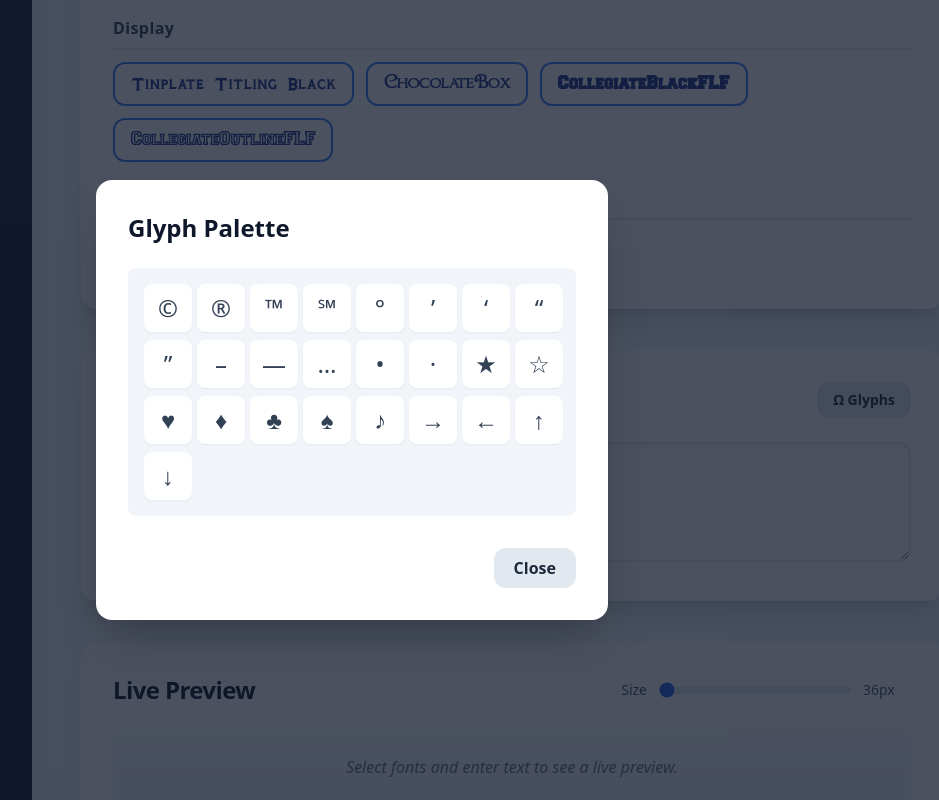
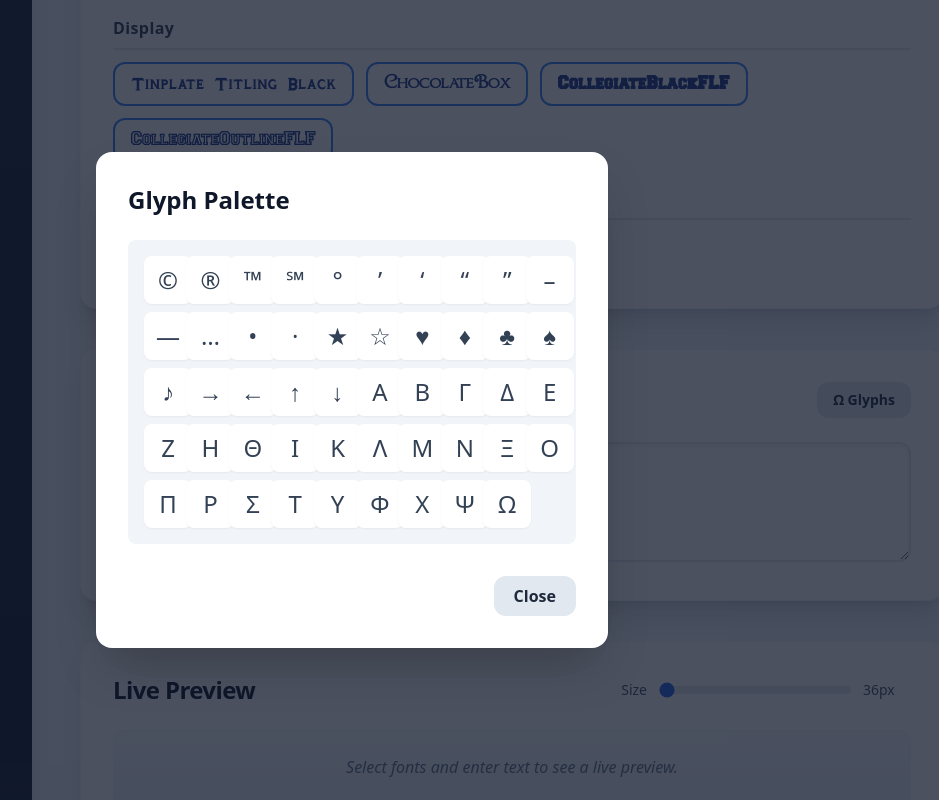
Before and after one commit to Arch-Tom/archfonthub, a React (Vite) app: page / in a window 1280 px wide. Both pictures are taken after a click on the button "Ω Glyphs". Shown: the part 519-1319 px from the top of the page, without its empty margins (288-1227 px from the left). Built offline with nearby package versions, Linux system fonts and the light colour scheme; a web font is replaced by a local one.

Commit message:
Adding Greek Letters to Glyps

```diff
--- a/src/App.jsx
+++ b/src/App.jsx
@@ -13,8 +13,10 @@ const App = () => {
         'Monospace': ['Zapf Humanist']
     };
 
-    // NEW: List of glyphs for the palette
-    const glyphs = ['©', '®', '™', '℠', '°', '’', '‘', '“', '”', '–', '—', '…', '•', '·', '★', '☆', '♥', '♦', '♣', '♠', '♪', '→', '←', '↑', '↓'];
+    const glyphs = [
+        '©', '®', '™', '℠', '°', '’', '‘', '“', '”', '–', '—', '…', '•', '·', '★', '☆', '♥', '♦', '♣', '♠', '♪', '→', '←', '↑', '↓',
+        'Α', 'Β', 'Γ', 'Δ', 'Ε', 'Ζ', 'Η', 'Θ', 'Ι', 'Κ', 'Λ', 'Μ', 'Ν', 'Ξ', 'Ο', 'Π', 'Ρ', 'Σ', 'Τ', 'Υ', 'Φ', 'Χ', 'Ψ', 'Ω'
+    ];
 
 
     const [selectedFonts, setSelectedFonts] = useState([]);
@@ -24,7 +26,6 @@ const App = () => {
     const [showMessageBox, setShowMessageBox] = useState(false);
     const [showCustomerModal, setShowCustomerModal] = useState(false);
 
-    // NEW: State to control the glyph palette visibility
     const [showGlyphPalette, setShowGlyphPalette] = useState(false);
 
     const [customerName, setCustomerName] = useState('');
@@ -32,7 +33,6 @@ const App = () => {
     const [orderNumber, setOrderNumber] = useState('');
     const [pendingSvgContent, setPendingSvgContent] = useState(null);
 
-    // NEW: Ref for the textarea to manage cursor position
     const textInputRef = useRef(null);
 
 
@@ -55,7 +55,6 @@ const App = () => {
 
     const formatForFilename = (str) => str.trim().replace(/\s+/g, '_').replace(/[^a-zA-Z0-9_-]/g, '');
 
-    // NEW: Function to insert a glyph into the textarea at the cursor position
     const handleGlyphInsert = (glyph) => {
         const textarea = textInputRef.current;
         if (!textarea) return;
@@ -67,7 +66,6 @@ const App = () => {
         const newText = text.substring(0, start) + glyph + text.substring(end);
         setCustomText(newText);
 
-        // This ensures the cursor is placed after the inserted glyph
         textarea.focus();
         setTimeout(() => {
             textarea.selectionStart = textarea.selectionEnd = start + glyph.length;
@@ -174,7 +172,6 @@ const App = () => {
     return (
         <div className="flex flex-col lg:flex-row min-h-screen bg-slate-100 font-sans">
             {/* Sidebar */}
-            {/* MODIFIED: Changed justify-center to justify-start and added top padding */}
             <aside className="bg-gradient-to-b from-slate-800 to-slate-900 text-white w-full lg:w-80 p-8 flex flex-col items-center justify-start pt-16 shadow-xl rounded-r-3xl">
                 <div className="flex flex-col items-center">
                     <div className="mb-4">
@@ -225,7 +222,6 @@ const App = () => {
 
                         {/* Text Input Card */}
                         <section className="bg-white rounded-2xl shadow-xl p-8 border border-slate-100">
-                            {/* MODIFIED: Added a flex container and the new Glyphs button */}
                             <div className="flex justify-between items-center mb-6">
                                 <h2 className="text-2xl font-black text-slate-900 tracking-tight">Custom Text</h2>
                                 <button
@@ -236,7 +232,7 @@ const App = () => {
                                 </button>
                             </div>
                             <textarea
-                                ref={textInputRef} // NEW: Added ref
+                                ref={textInputRef}
                                 className="w-full p-5 border-2 border-slate-200 rounded-xl shadow-inner focus:outline-none focus:ring-2 focus:ring-blue-400 focus:border-blue-400 min-h-[120px] text-lg"
                                 value={customText}
                                 onChange={handleTextChange}
@@ -293,15 +289,13 @@ const App = () => {
             </main>
 
             {/* Modals Overlay */}
-            {/* MODIFIED: Condition now includes the glyph palette */}
             {(showCustomerModal || showMessageBox || showGlyphPalette) && (
                 <div className="fixed inset-0 bg-slate-900 bg-opacity-75 flex items-center justify-center p-4 z-50 transition-opacity animate-fade-in">
                     <div className="bg-white rounded-2xl shadow-2xl p-8 w-full max-w-lg animate-fade-in">
-                        {/* NEW: Glyph Palette Modal */}
                         {showGlyphPalette && (
                             <div className="space-y-6">
                                 <h3 className="text-2xl font-bold text-slate-900">Glyph Palette</h3>
-                                <div className="grid grid-cols-6 sm:grid-cols-8 gap-2 bg-slate-100 p-4 rounded-lg">
+                                <div className="grid grid-cols-8 sm:grid-cols-10 gap-2 bg-slate-100 p-4 rounded-lg">
                                     {glyphs.map(glyph => (
                                         <button
                                             key={glyph}
```
